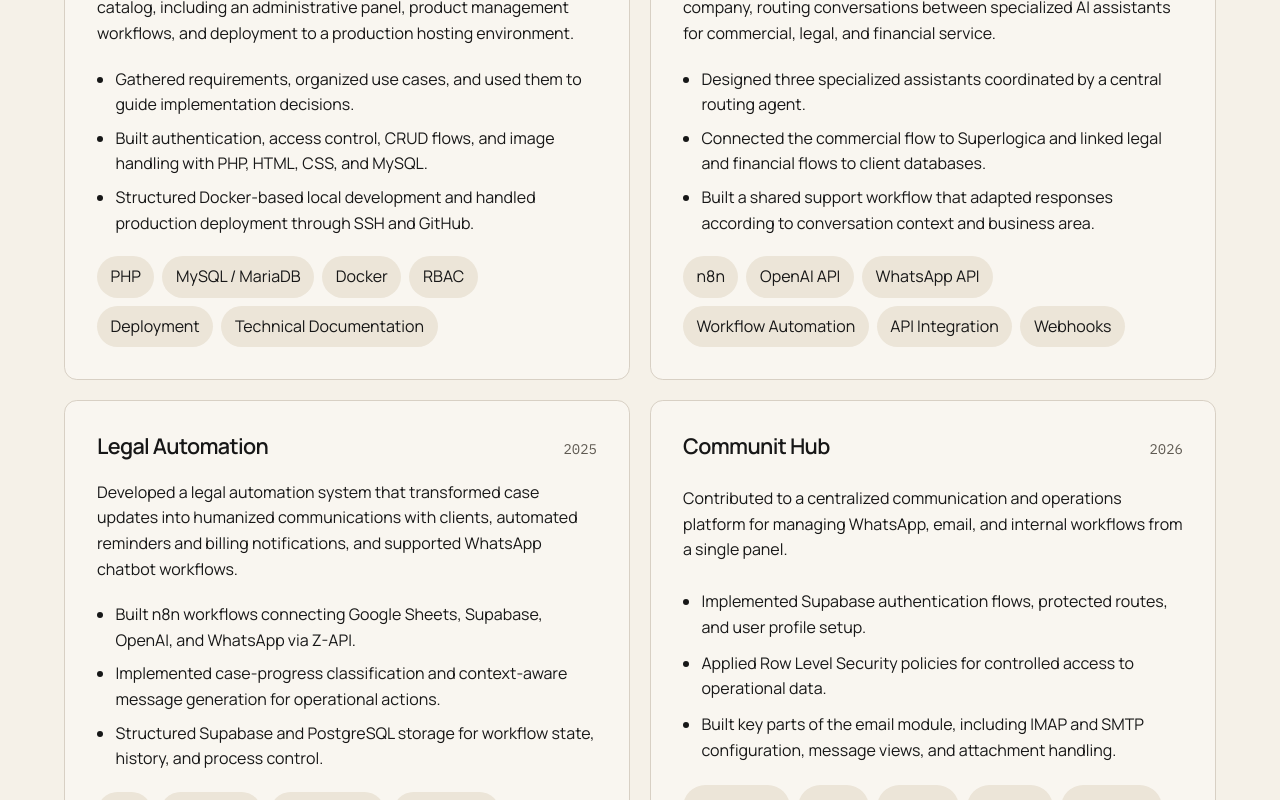
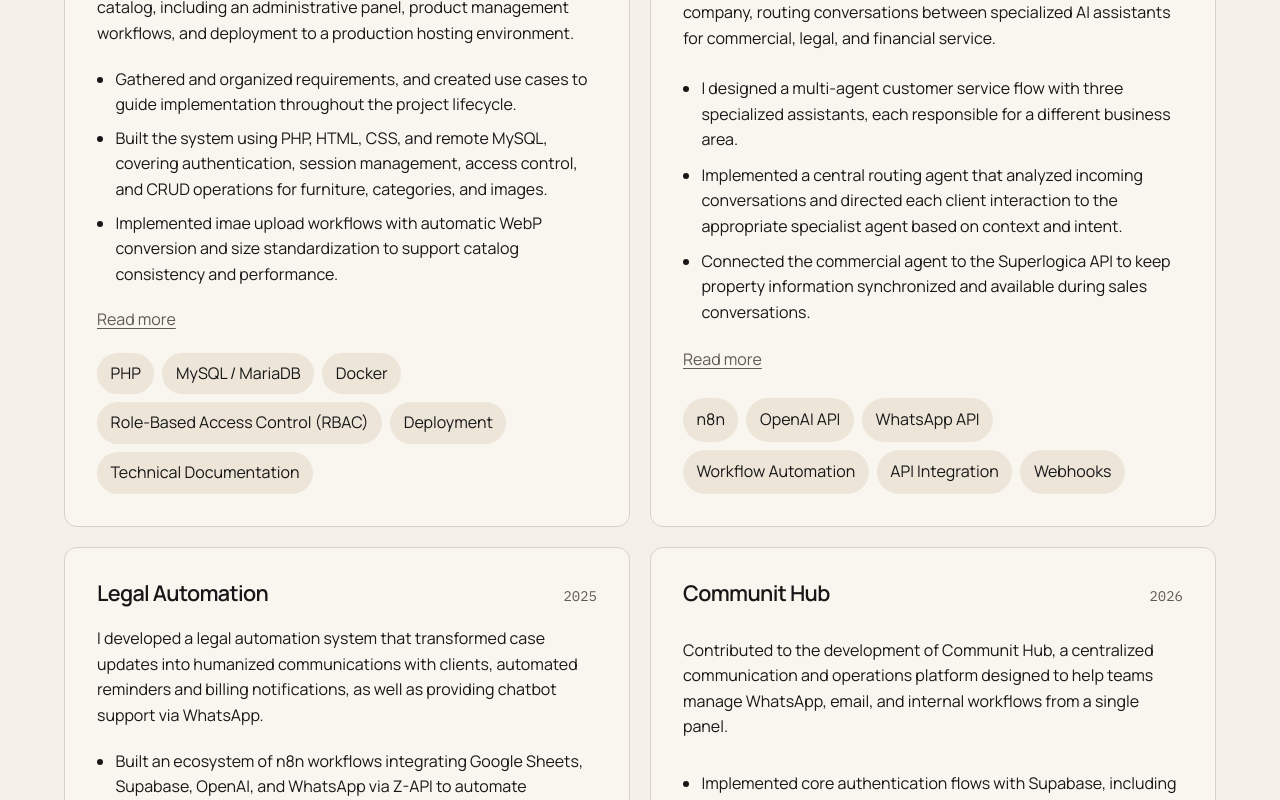
Before and after one commit to fpvilela/fpvilela.dev, a SvelteKit app: page / in a window 1280 px wide. Shown: the part 3680-4480 px from the top of the page. Built offline with nearby package versions, Linux system fonts and the light colour scheme.

Commit message:
add data-driven featured projects section

```diff
--- a/data/resume/projects.yaml
+++ b/data/resume/projects.yaml
@@ -2,6 +2,19 @@
   title: Connecta Moveis Website
   short-title: Connecta Moveis
   year: 2026
+  featured: true
+  featured-order: 1
+  featured-skills:
+    - php
+    - mysql
+    - docker
+    - role-based-access-control
+    - deployment
+    - technical-documentation
+  featured-bullets:
+    - 'Gathered and organized requirements, and created use cases to guide implementation throughout the project lifecycle.'
+    - 'Built the system using PHP, HTML, CSS, and remote MySQL, covering authentication, session management, access control, and CRUD operations for furniture, categories, and images.'
+    - 'Implemented imae upload workflows with automatic WebP conversion and size standardization to support catalog consistency and performance.'
   summary: 'Developed an end-to-end web system for a corporate furniture catalog, including an administrative panel, product management workflows, and deployment to a production hosting environment.'
   bullets:
     - 'Gathered and organized requirements, and created use cases to guide implementation throughout the project lifecycle.'
@@ -42,6 +55,7 @@
   title: Traje Fino Website
   short-title: Traje Fino
   year: 2026
+  featured: false
   summary: 'Developed a commercial landing page for suit rentals with interactive product recommendation logic and deployment to a production shared hosting environment.'
   bullets:
     - 'Built the landing page using HTML, CSS, and JavaScript with a commercial layout focused on presenting suit rental options clearly.'
@@ -67,6 +81,7 @@
   title: Track Day WordPress Landing Page
   short-title: Track Day Landing Page
   year: 2026
+  featured: false
   summary: 'Redesigned and rebuilt a WordPress page for a motorcycle riding course, covering content strategy, visual direction, and page implementation.'
   bullets:
     - 'Redesigned the Track Day page for a motorcycle riding course website with a new visual concept tailored to the event and its audience.'
@@ -85,6 +100,15 @@
   title: Communit Hub Communication Platform
   short-title: Communit Hub
   year: 2026
+  featured: true
+  featured-order: 4
+  featured-skills:
+    - typescript
+    - react
+    - nodejs
+    - express
+    - supabase
+    - authentication
   summary: 'Contributed to the development of Communit Hub, a centralized communication and operations platform designed to help teams manage WhatsApp, email, and internal workflows from a single panel.'
   bullets:
     - 'Implemented core authentication flows with Supabase, including user profile creation, authenticated route protection, and improvements to the login and sign-up experience.'
@@ -114,6 +138,19 @@
   title: Real Estate WhatsApp Multi-Agent Support System
   short-title: Real Estate Multi-Agent System
   year: 2026
+  featured: true
+  featured-order: 2
+  featured-skills:
+    - n8n
+    - openai
+    - whatsapp-api
+    - workflow-automation
+    - api-integration
+    - webhooks
+  featured-bullets:
+    - 'I designed a multi-agent customer service flow with three specialized assistants, each responsible for a different business area.'
+    - 'Implemented a central routing agent that analyzed incoming conversations and directed each client interaction to the appropriate specialist agent based on context and intent.'
+    - 'Connected the commercial agent to the Superlogica API to keep property information synchronized and available during sales conversations.'
   summary: 'Developed a multi-agent WhatsApp support system for a real estate company, routing conversations between specialized AI assistants for commercial, legal, and financial service.'
   bullets:
     - 'I designed a multi-agent customer service flow with three specialized assistants, each responsible for a different business area.'
@@ -142,6 +179,19 @@
   title: Legal Automation for Law Firms
   short-title: Legal Automation
   year: 2025
+  featured: true
+  featured-order: 3
+  featured-skills:
+    - n8n
+    - supabase
+    - postgresql
+    - openai
+    - automation
+    - chatbot-development
+  featured-bullets:
+    - Built an ecosystem of n8n workflows integrating Google Sheets, Supabase, OpenAI, and WhatsApp via Z-API to automate communication between a legal office and its clients.
+    - Implemented automated reading and classification of case progress events to trigger context-aware legal messages and operational actions.
+    - Developed AI-assisted message generation to produce humanized legal updates, reminders for expert examinations, and billing notifications.
   summary: I developed a legal automation system that transformed case updates into humanized communications with clients, automated reminders and billing notifications, as well as providing chatbot support via WhatsApp.
   bullets:
     - Built an ecosystem of n8n workflows integrating Google Sheets, Supabase, OpenAI, and WhatsApp via Z-API to automate communication between a legal office and its clients.
@@ -175,6 +225,7 @@
   title: Google Alerts to WhatsApp Content Automation
   short-title: Alerts to WhatsApp Automation
   year: 2025
+  featured: false
   summary: 'Built a semi-automated content monitoring workflow that captures Google Alerts emails, extracts relevant news, categorizes them by topic, stores structured data in Google Sheets, and prepares formatted messages for WhatsApp channels.'
   bullets:
     - 'Configured Google Alerts and Gmail labels to centralize monitored news emails based on strategic keywords.'
@@ -201,6 +252,7 @@
   title: Programming Learning YouTube Channel
   short-title: YouTube Programming Channel
   year: 2024
+  featured: false
   summary: Created a YouTube channel to document my programming learning journey through educational videos in English, covering practical CSS and JavaScript concepts while demonstrating technical communication and intermediate English proficiency.
   bullets:
     - Produced educational programming videos focused on practical front-end development topics, including CSS layout, styling, selectors, transforms, variables, DOM manipulation, JavaScript functions, events, arrays, objects, and conditional logic.
@@ -225,6 +277,7 @@
   title: Python Automation for Document Data Extraction in OneDrive
   short-title: OneDrive PDF Extractor
   year: 2024
+  featured: false
   summary: Project developed in Python to automate the reading of specific files stored in a corporate OneDrive account.
   bullets:
     - Integration with Microsoft Graph API to access corporate files and folders on OneDrive.
@@ -271,6 +324,7 @@
   title: Sales Information Management System
   short-title: Sales Info System
   year: 2024
+  featured: false
   summary: 'Developed a structured data management and automation solution for the sales team using Google Forms, Google Sheets, Google Apps Script, and Google Docs to centralize commercial information, automate data collection, improve searchability, and reduce manual work.'
   bullets:
     - 'Created a Google Forms workflow to standardize data entry and replace unstructured document-based records with a structured data collection process.'
@@ -297,6 +351,7 @@
   title: Lead-to-Deal Automation System
   short-title: Lead-to-Deal System
   year: 2024
+  featured: false
   summary: 'Developed an automation workflow connecting Google Forms, Zapier, and Pipedrive CRM to standardize lead intake, reduce manual entry, and accelerate sales operations.'
   bullets:
     - 'Built a Google Forms-based intake process to collect the required information at the beginning of the sales workflow in a more standardized format.'
@@ -322,6 +377,7 @@
   title: Pipedrive CRM Learning Documentation
   short-title: Pipedrive CRM Docs
   year: 2024
+  featured: false
   summary: Created structured learning documentation about Pipedrive CRM, covering core
     concepts, sales pipeline management, contacts, leads, deals, activities,
     email synchronization, account configuration, and sales insights. The
@@ -355,6 +411,7 @@
   title: Vilela Properties Real Estate Website
   short-title: Vilela Properties
   year: 2023
+  featured: false
   summary: 'Implemented the front-end for a real estate web system, covering core user-facing pages such as contact, login, and property browsing with a responsive and functional interface.'
   bullets:
     - 'Built front-end pages for a real estate platform, including contact, login, and property viewing flows.'
--- /dev/null
+++ b/src/lib/server/resume/build-projects.ts
@@ -0,0 +1,61 @@
+import type { LinkItem, ProjectItem } from '$lib/types/resume';
+
+import type { ProjectRecord, ResumeSourceData, SkillRecord } from './source-types';
+
+function toMap<T extends { id: string }>(items: T[]): Map<string, T> {
+	return new Map(items.map((item) => [item.id, item]));
+}
+
+function getRequired<T>(map: Map<string, T>, id: string, kind: string): T {
+	const item = map.get(id);
+
+	if (!item) {
+		throw new Error(`Missing ${kind} reference: ${id}`);
+	}
+
+	return item;
+}
+
+function getSkillLabels(skillIds: string[], skills: Map<string, SkillRecord>): string[] {
+	return skillIds.map((skillId) => getRequired(skills, skillId, 'skill').label);
+}
+
+function getProjectLinks(project: ProjectRecord): LinkItem[] | undefined {
+	return project.links?.map((link) => ({
+		label: link.label,
+		href: link.url
+	}));
+}
+
+function buildProjectItem(
+	project: ProjectRecord,
+	skillsById: Map<string, SkillRecord>,
+	options: { featured: boolean }
+): ProjectItem {
+	const bullets = options.featured ? (project['featured-bullets'] ?? project.bullets) : project.bullets;
+	const skillIds = options.featured ? (project['featured-skills'] ?? project.skills) : project.skills;
+	const hasHiddenBullets = bullets.length < project.bullets.length;
+
+	return {
+		id: project.id,
+		title: project['short-title'] ?? project.title,
+		year: project.year,
+		summary: project.summary,
+		bullets,
+		skills: getSkillLabels(skillIds, skillsById),
+		links: getProjectLinks(project),
+		hasMoreContent: options.featured && hasHiddenBullets
+	};
+}
+
+export function getProjects({ projects, skills }: ResumeSourceData): ProjectItem[] {
+	const skillsById = toMap(skills);
+
+	return projects
+		.filter((project) => project.featured)
+		.sort(
+			(a, b) =>
+				(a['featured-order'] ?? Number.MAX_SAFE_INTEGER) - (b['featured-order'] ?? Number.MAX_SAFE_INTEGER)
+		)
+		.map((project) => buildProjectItem(project, skillsById, { featured: true }));
+}
--- a/src/lib/server/resume/load-resume-sources.ts
+++ b/src/lib/server/resume/load-resume-sources.ts
@@ -7,7 +7,8 @@ import type {
 	ProjectRecord,
 	ResumeExperienceRecord,
 	ResumeSourceData,
-	RoleRecord
+	RoleRecord,
+	SkillRecord
 } from './source-types';
 
 const RESUME_DATA_DIRECTORY = new URL('../../../../data/resume/', import.meta.url);
@@ -21,6 +22,7 @@ export function loadResumeSources(): ResumeSourceData {
 		experiences: readYamlFile<ResumeExperienceRecord[]>('experiences.yaml'),
 		companies: readYamlFile<CompanyRecord[]>('companies.yaml'),
 		roles: readYamlFile<RoleRecord[]>('roles.yaml'),
-		projects: readYamlFile<ProjectRecord[]>('projects.yaml')
+		projects: readYamlFile<ProjectRecord[]>('projects.yaml'),
+		skills: readYamlFile<SkillRecord[]>('skills.yaml')
 	};
 }
--- a/src/routes/+page.server.ts
+++ b/src/routes/+page.server.ts
@@ -1,12 +1,14 @@
 import type { PageServerLoad } from './$types';
 
 import { getExperiences } from '$lib/server/resume/build-experiences';
+import { getProjects } from '$lib/server/resume/build-projects';
 import { loadResumeSources } from '$lib/server/resume/load-resume-sources';
 
 export const load: PageServerLoad = async () => {
 	const resumeSources = loadResumeSources();
 
 	return {
-		experience: getExperiences(resumeSources)
+		experience: getExperiences(resumeSources),
+		projects: getProjects(resumeSources)
 	};
 };
--- a/src/routes/+page.svelte
+++ b/src/routes/+page.svelte
@@ -2,15 +2,6 @@
 	import type { PageProps } from './$types';
 
 	type LinkItem = { label: string; href: string };
-	type ProjectItem = {
-		id: string;
-		title: string;
-		year: number;
-		summary: string;
-		bullets: string[];
-		skills: string[];
-		links?: LinkItem[];
-	};
 	type CourseItem = {
 		title: string;
 		provider: string;
@@ -29,61 +20,6 @@
 	];
 
 	const proofItems = ['Web systems.', 'Workflow automation.', 'API integrations.'];
-
-	const featuredProjects: ProjectItem[] = [
-		{
-			id: 'connecta-moveis-website',
-			title: 'Connecta Moveis',
-			year: 2026,
-			summary:
-				'Developed an end-to-end web system for a corporate furniture catalog, including an administrative panel, product management workflows, and deployment to a production hosting environment.',
-			bullets: [
-				'Gathered requirements, organized use cases, and used them to guide implementation decisions.',
-				'Built authentication, access control, CRUD flows, and image handling with PHP, HTML, CSS, and MySQL.',
-				'Structured Docker-based local development and handled production deployment through SSH and GitHub.'
-			],
-			skills: ['PHP', 'MySQL / MariaDB', 'Docker', 'RBAC', 'Deployment', 'Technical Documentation']
-		},
-		{
-			id: 'real-estate-multi-agent',
-			title: 'Real Estate Multi-Agent System',
-			year: 2026,
-			summary:
-				'Developed a multi-agent WhatsApp support system for a real estate company, routing conversations between specialized AI assistants for commercial, legal, and financial service.',
-			bullets: [
-				'Designed three specialized assistants coordinated by a central routing agent.',
-				'Connected the commercial flow to Superlogica and linked legal and financial flows to client databases.',
-				'Built a shared support workflow that adapted responses according to conversation context and business area.'
-			],
-			skills: ['n8n', 'OpenAI API', 'WhatsApp API', 'Workflow Automation', 'API Integration', 'Webhooks']
-		},
-		{
-			id: 'legal-automation',
-			title: 'Legal Automation',
-			year: 2025,
-			summary:
-				'Developed a legal automation system that transformed case updates into humanized communications with clients, automated reminders and billing notifications, and supported WhatsApp chatbot workflows.',
-			bullets: [
-				'Built n8n workflows connecting Google Sheets, Supabase, OpenAI, and WhatsApp via Z-API.',
-				'Implemented case-progress classification and context-aware message generation for operational actions.',
-				'Structured Supabase and PostgreSQL storage for workflow state, history, and process control.'
-			],
-			skills: ['n8n', 'Supabase', 'PostgreSQL', 'OpenAI API', 'Automation', 'Chatbot Development']
-		},
-		{
-			id: 'communit-hub',
-			title: 'Communit Hub',
-			year: 2026,
-			summary:
-				'Contributed to a centralized communication and operations platform for managing WhatsApp, email, and internal workflows from a single panel.',
-			bullets: [
-				'Implemented Supabase authentication flows, protected routes, and user profile setup.',
-				'Applied Row Level Security policies for controlled access to operational data.',
-				'Built key parts of the email module, including IMAP and SMTP configuration, message views, and attachment handling.'
-			],
-			skills: ['TypeScript', 'React', 'Node.js', 'Express', 'Supabase', 'Authentication']
-		}
-	];
 
 	const education = [
 		{
@@ -371,7 +307,7 @@
 				</div>
 
 				<div class="project-grid">
-					{#each featuredProjects as project}
+					{#each data.projects as project}
 						<article class="project-card" id={project.id}>
 							<div class="project-card__top">
 								<h3>{project.title}</h3>
@@ -383,6 +319,11 @@
 									<li>{bullet}</li>
 								{/each}
 							</ul>
+							{#if project.hasMoreContent}
+								<div class="link-row">
+									<span class="link-row__placeholder" aria-disabled="true">Read more</span>
+								</div>
+							{/if}
 							{#if project.links?.length}
 								<div class="link-row">
 									{#each project.links as link}
@@ -884,6 +825,14 @@
 		gap: var(--space-3);
 	}
 
+	.link-row__placeholder {
+		color: var(--color-text-muted);
+		text-decoration: underline;
+		text-decoration-thickness: 1px;
+		text-underline-offset: 0.18em;
+		cursor: default;
+	}
+
 	.project-grid {
 		display: grid;
 		gap: var(--space-4);
```
Also changed, not shown: src/lib/server/resume/source-types.ts (+19 -0 lines), src/lib/types/resume.ts (+11 -0 lines).
